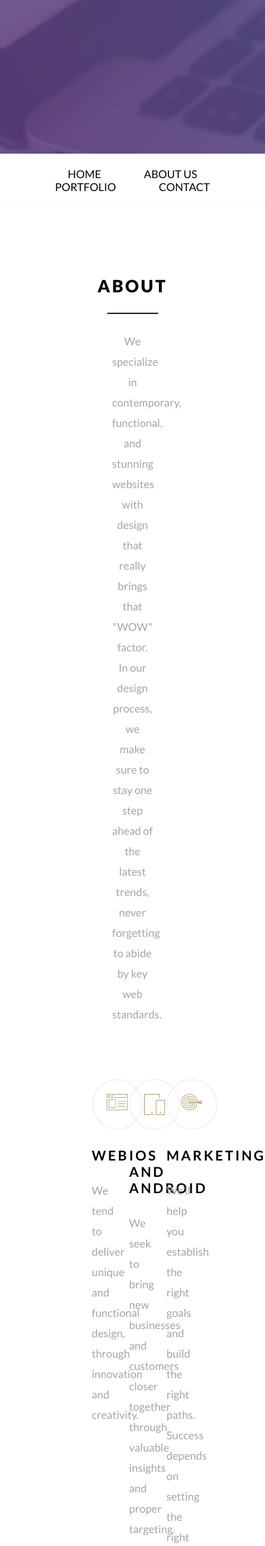
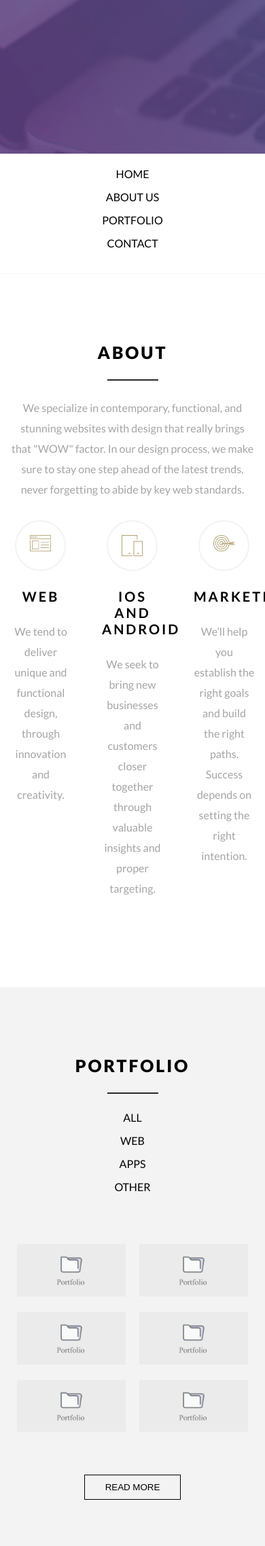
Before and after one commit to gambitok/hosting, a PHP site: page / in a window 390 px wide; the page is wider, and only the part inside the window is pictured. Shown: the part 854-3128 px from the top of that part at 68% size. Run offline with PHP 8.4, Linux system fonts and the light colour scheme.

Commit message:
start creating Adaptive

```diff
--- a/css/style.css
+++ b/css/style.css
@@ -222,3 +222,14 @@ h2 {
         color: #616161; }
     .footer__item span {
       color: #616161; }
+
+@media (max-width: 768px) {
+  .nav-list li {
+    display: block;
+    padding-bottom: 15px; }
+  .about__p-title {
+    margin: 0; }
+  .about__form {
+    margin: 0; }
+  .contact__form__item {
+    margin-bottom: 30px; } }
--- a/index.html
+++ b/index.html
@@ -125,7 +125,7 @@
         <h2>Contact</h2>
         <hr>
         <div class="row contact__form">
-            <div class="col-6 contact__form__item">
+            <div class="col-lg-6 col-12 contact__form__item">
                 <form method="post" action="send">
                     <div class="row">
                         <div class="col col-6">
@@ -146,7 +146,7 @@
                     </div>
                 </form>
             </div>
-            <div class="col-6 contact__form__item">
+            <div class="col-lg-6 col-12 contact__form__item">
                 <div class="row">
                     <div class="col-8">
                         <p> Have an idea for a project? Just looking to explore and see the possibilities? I'm here to help. </p>
--- /dev/null
+++ b/scss/_media.scss
@@ -0,0 +1,34 @@
+// phone
+@media (max-width: 768px) {
+  .nav-list {
+    li {
+      display: block;
+      padding-bottom: 15px;
+    }
+  }
+
+  .about {
+    &__p-title {
+      margin: 0;
+    }
+    &__form {
+      margin: 0;
+    }
+  }
+
+  .partners {
+  }
+
+  .contact {
+    &__form {
+      &__item {
+        margin-bottom: 30px;
+      }
+    }
+  }
+}
+
+// pad
+@media (min-width: 768px) and (max-width: 1200px) {
+
+}
--- a/scss/style.scss
+++ b/scss/style.scss
@@ -6,3 +6,6 @@
 
 // Custom
 @import 'home';
+
+// Media
+@import 'media';
```
